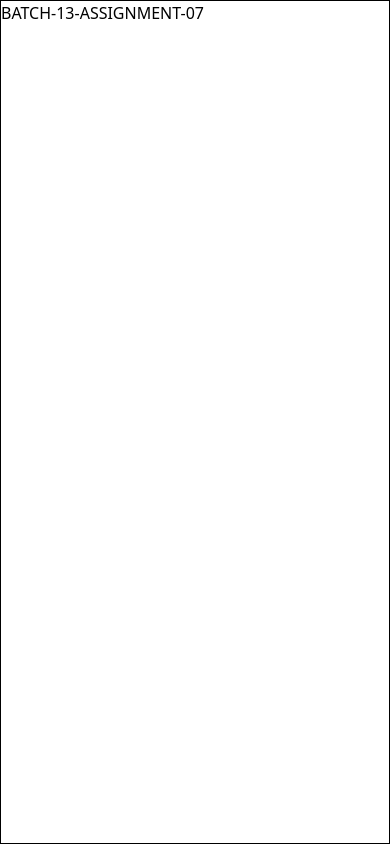
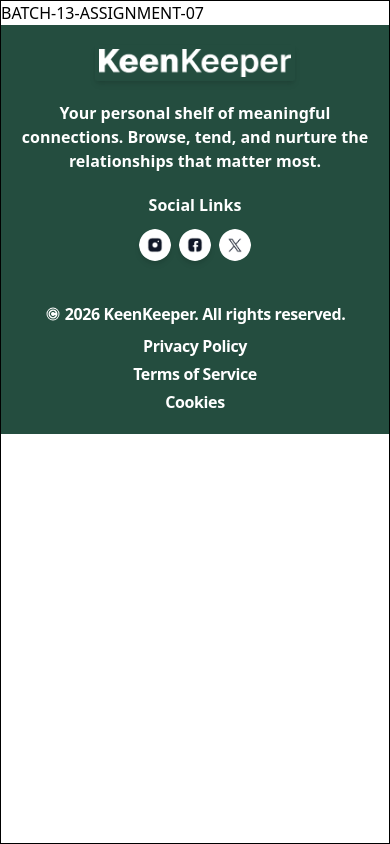
Before and after one commit to aburayhankobir013-stack/batch-13-assignment-07, a Next.js app: page / in a window 390 px wide. Built offline with nearby package versions, Linux system fonts and the light colour scheme.

Commit message:
Footer included with responsiveness

```diff
--- a/package.json
+++ b/package.json
@@ -10,7 +10,8 @@
   "dependencies": {
     "next": "16.2.3",
     "react": "19.2.4",
-    "react-dom": "19.2.4"
+    "react-dom": "19.2.4",
+    "react-icons": "^5.6.0"
   },
   "devDependencies": {
     "@tailwindcss/postcss": "^4",
--- a/src/app/layout.js
+++ b/src/app/layout.js
@@ -1,5 +1,6 @@
 import { Geist, Geist_Mono } from "next/font/google";
 import "./globals.css";
+import Footer from "../components/footer/Footer.jsx";
 
 const geistSans = Geist({
   variable: "--font-geist-sans",
@@ -22,7 +23,9 @@ export default function RootLayout({ children }) {
       lang="en"
       className={`${geistSans.variable} ${geistMono.variable} h-full antialiased`}
     >
-      <body className="container mx-auto border border-black min-h-full flex flex-col">{children}</body>
+      <body className="container mx-auto border border-black min-h-full flex flex-col">{children}
+        <Footer />
+      </body>
     </html>
   );
 }
--- /dev/null
+++ b/src/components/footer/Footer.jsx
@@ -0,0 +1,55 @@
+import Image from "next/image";
+import logo from "../../assets/logo-xl.png";
+import instagram from "../../assets/instagram.png";
+import facebook from "../../assets/facebook.png";
+import twitter from "../../assets/twitter.png";
+import { PiCopyrightFill } from "react-icons/pi";
+
+function Footer(){
+  return(
+    <footer className="bg-[#244D3F] flex flex-col items-center p-5 gap-5 text-white">
+      <figure className="w-50 p-1 shadow-md rounded-xs md:w-75 xl:w-xs">
+        <Image src={logo} alt="logo image" width={412} height={61} priority className="w-full"/>
+      </figure>
+      <p className="text-center font-semibold">
+        Your personal shelf of meaningful connections. Browse, tend, and nurture the relationships that matter most.
+      </p>
+      <div className="space-y-3">
+        <h1 className="text-center font-bold">
+          Social Links
+        </h1>
+        <ul className="flex items-center gap-2">
+          <li className="cursor-pointer">
+            <figure className="w-8">
+              <Image src={instagram} alt="facebook logo" width={40} height={40} priority className="w-full rounded-full shadow-md"/>
+            </figure>
+          </li>
+          <li className="cursor-pointer">
+            <figure className="w-8">
+              <Image src={facebook} alt="facebook logo" width={40} height={40} priority className="w-full rounded-full shadow-md"/>
+            </figure>
+          </li>
+          <li className="cursor-pointer">
+            <figure className="w-8">
+              <Image src={twitter} alt="twitter logo" width={40} height={40} priority className="w-ful rounded-full shadow-mdl"/>
+            </figure>
+          </li>
+        </ul>
+      </div>
+      <hr />
+      <div className="flex flex-col items-center gap-2 xl:flex-row xl:gap-100">
+        <h1 className="flex items-center gap-1 font-bold tracking-tight">
+          <PiCopyrightFill />
+          <p>2026 KeenKeeper. All rights reserved.</p>
+        </h1>
+        <ul className="flex flex-col items-center gap-1 font-semibold tracking-tight xl:flex-row xl:gap-5">
+          <li>Privacy Policy</li>
+          <li>Terms of Service</li>
+          <li>Cookies</li>
+        </ul>
+      </div>
+    </footer>
+  );
+}
+
+export default Footer;
```
Also changed, not shown: 1 other file (tests, documents, lock files or other folders).
